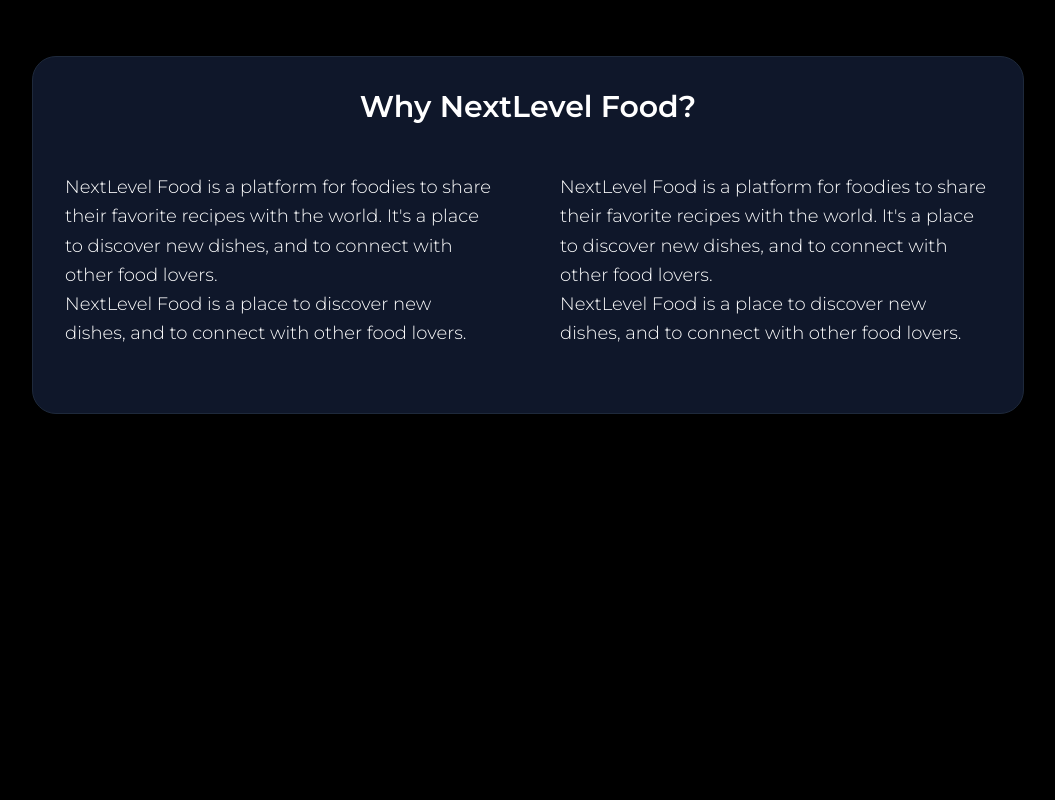
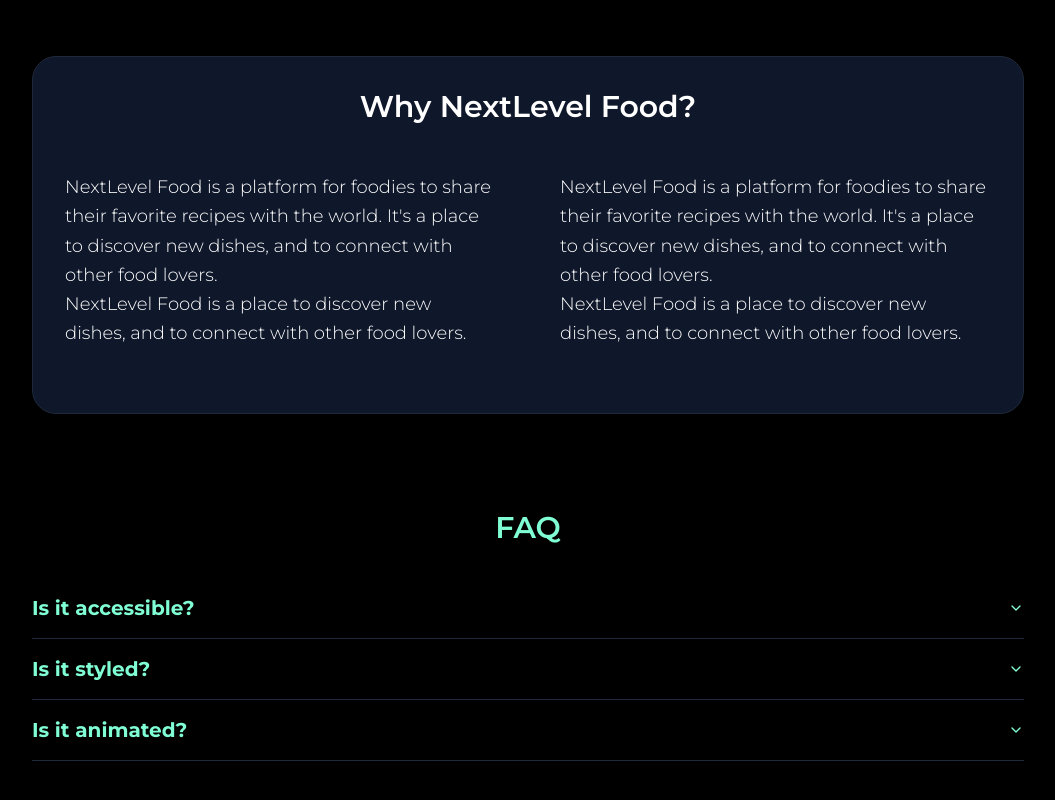
Before and after one commit to wjaqbo/share-menu, a Next.js app: page / in a window 1280 px wide. Shown: the part 908-1708 px from the top of the page, without its empty margins (112-1167 px from the left). Before the commit the page ends 1434 px from the top, so only its background shows below. Built offline with nearby package versions, Linux system fonts and the light colour scheme.

Commit message:
Add shadcn/ui

```diff
--- a/package.json
+++ b/package.json
@@ -10,13 +10,19 @@
     "format": "prettier --write ./src"
   },
   "dependencies": {
+    "@radix-ui/react-accordion": "^1.1.2",
     "better-sqlite3": "^9.4.3",
+    "class-variance-authority": "^0.7.0",
     "cloudinary": "^2.1.0",
+    "clsx": "^2.1.0",
+    "lucide-react": "^0.364.0",
     "next": "14.1.4",
     "react": "^18",
     "react-dom": "^18",
     "slugify": "^1.6.6",
     "streamifier": "^0.1.1",
+    "tailwind-merge": "^2.2.2",
+    "tailwindcss-animate": "^1.0.7",
     "xss": "^1.0.15"
   },
   "devDependencies": {
--- a/src/app/globals.css
+++ b/src/app/globals.css
@@ -4,5 +4,5 @@
 
 body {
   background: #000;
-  color: aquamarine;
+  color: hsl(160, 100%, 75%);
 }
--- a/src/app/page.tsx
+++ b/src/app/page.tsx
@@ -72,7 +72,10 @@
           </div>
         </div>
       </section>
-      {/* <HomeAccordion /> */}
+      <section className="my-24">
+        <h2 className="my-8 text-center text-3xl font-semibold">FAQ</h2>
+        <HomeAccordion />
+      </section>
     </>
   );
 }
--- a/src/components/slideshow/image-slideshow.tsx
+++ b/src/components/slideshow/image-slideshow.tsx
@@ -37,7 +37,7 @@
             index === currentImageIndex
               ? "z-10 translate-x-0 rotate-0 scale-100 transform opacity-100"
               : "translate-x-4 rotate-6 transform opacity-0"
-          }  absolute left-0 top-0 h-full w-full object-cover transition-all duration-[3000ms] ease-in-out`}
+          } duration-3000 absolute left-0 top-0 h-full w-full object-cover transition ease-in-out`}
           key={index}
           src={image.image}
           alt={image.alt}
--- /dev/null
+++ b/src/components/ui/accordion.tsx
@@ -0,0 +1,58 @@
+"use client";
+
+import * as React from "react";
+import * as AccordionPrimitive from "@radix-ui/react-accordion";
+import { ChevronDown } from "lucide-react";
+
+import { cn } from "@/lib/utils";
+
+const Accordion = AccordionPrimitive.Root;
+
+const AccordionItem = React.forwardRef<
+  React.ElementRef<typeof AccordionPrimitive.Item>,
+  React.ComponentPropsWithoutRef<typeof AccordionPrimitive.Item>
+>(({ className, ...props }, ref) => (
+  <AccordionPrimitive.Item
+    ref={ref}
+    className={cn("border-b border-slate-800", className)}
+    {...props}
+  />
+));
+AccordionItem.displayName = "AccordionItem";
+
+const AccordionTrigger = React.forwardRef<
+  React.ElementRef<typeof AccordionPrimitive.Trigger>,
+  React.ComponentPropsWithoutRef<typeof AccordionPrimitive.Trigger>
+>(({ className, children, ...props }, ref) => (
+  <AccordionPrimitive.Header className="flex text-xl">
+    <AccordionPrimitive.Trigger
+      ref={ref}
+      className={cn(
+        "flex flex-1 items-center justify-between py-4 font-bold transition-all hover:underline [&[data-state=open]>svg]:rotate-180",
+        className,
+      )}
+      {...props}
+    >
+      {children}
+      <ChevronDown className="h-4 w-4 shrink-0 transition-transform duration-200" />
+    </AccordionPrimitive.Trigger>
+  </AccordionPrimitive.Header>
+));
+AccordionTrigger.displayName = AccordionPrimitive.Trigger.displayName;
+
+const AccordionContent = React.forwardRef<
+  React.ElementRef<typeof AccordionPrimitive.Content>,
+  React.ComponentPropsWithoutRef<typeof AccordionPrimitive.Content>
+>(({ className, children, ...props }, ref) => (
+  <AccordionPrimitive.Content
+    ref={ref}
+    className="data-[state=closed]:animate-accordion-up data-[state=open]:animate-accordion-down overflow-hidden text-sm text-white transition-all"
+    {...props}
+  >
+    <div className={cn("pb-4 pt-0", className)}>{children}</div>
+  </AccordionPrimitive.Content>
+));
+
+AccordionContent.displayName = AccordionPrimitive.Content.displayName;
+
+export { Accordion, AccordionItem, AccordionTrigger, AccordionContent };
--- a/tailwind.config.ts
+++ b/tailwind.config.ts
@@ -1,18 +1,25 @@
 import type { Config } from "tailwindcss";
 
-const config: Config = {
+const config = {
+  darkMode: ["class"],
   content: [
     "./src/pages/**/*.{js,ts,jsx,tsx,mdx}",
     "./src/components/**/*.{js,ts,jsx,tsx,mdx}",
     "./src/app/**/*.{js,ts,jsx,tsx,mdx}",
+    "./src/**/*.{js,ts,jsx,tsx,mdx}",
   ],
+  prefix: "",
   theme: {
+    container: {
+      center: true,
+      padding: "2rem",
+      screens: {
+        "2xl": "1400px",
+      },
+    },
     extend: {
-      animation: {
-        fadeIn: "fadeIn .3s ease-out forwards",
-        slideUp: "slideUp .5s ease-out forwards",
-        slideRight: "slideRight .5s ease-out forwards",
-        slideLeft: "slideLeft .5s ease-out forwards",
+      transitionDuration: {
+        "3000": "3000ms",
       },
       keyframes: {
         fadeIn: {
@@ -31,9 +38,26 @@
           "0%": { opacity: "0", transform: "translateX(1rem)" },
           "100%": { opacity: "1", transform: "translateX(0)" },
         },
+        "accordion-down": {
+          from: { height: "0" },
+          to: { height: "var(--radix-accordion-content-height)" },
+        },
+        "accordion-up": {
+          from: { height: "var(--radix-accordion-content-height)" },
+          to: { height: "0" },
+        },
+      },
+      animation: {
+        fadeIn: "fadeIn .3s ease-out forwards",
+        slideUp: "slideUp .5s ease-out forwards",
+        slideRight: "slideRight .5s ease-out forwards",
+        slideLeft: "slideLeft .5s ease-out forwards",
+        "accordion-down": "accordion-down 0.2s ease-out",
+        "accordion-up": "accordion-up 0.2s ease-out",
       },
     },
   },
-  plugins: [],
-};
+  plugins: [require("tailwindcss-animate")],
+} satisfies Config;
+
 export default config;
```
Also changed, not shown: components.json (added), 1 other file (tests, documents, lock files or other folders).
